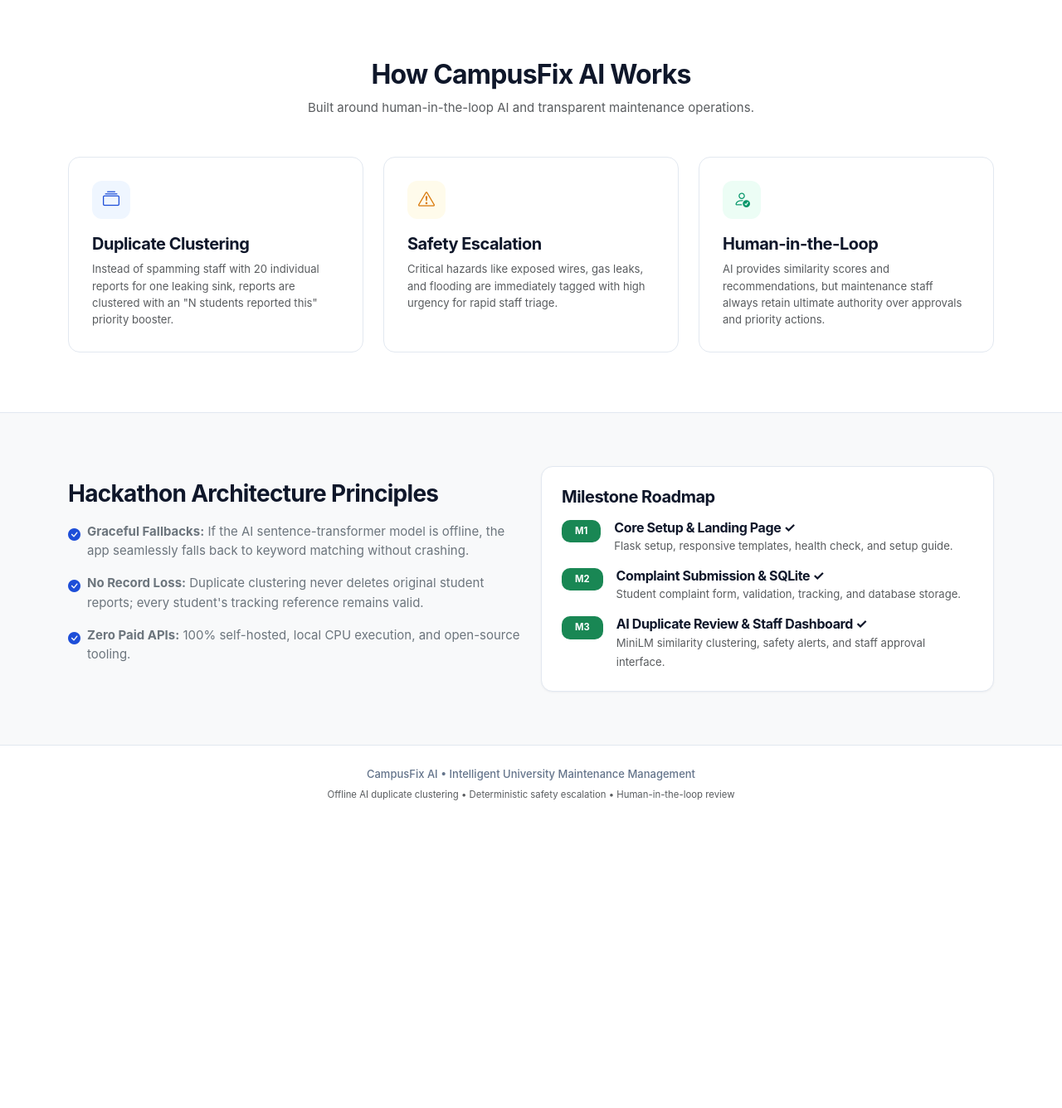
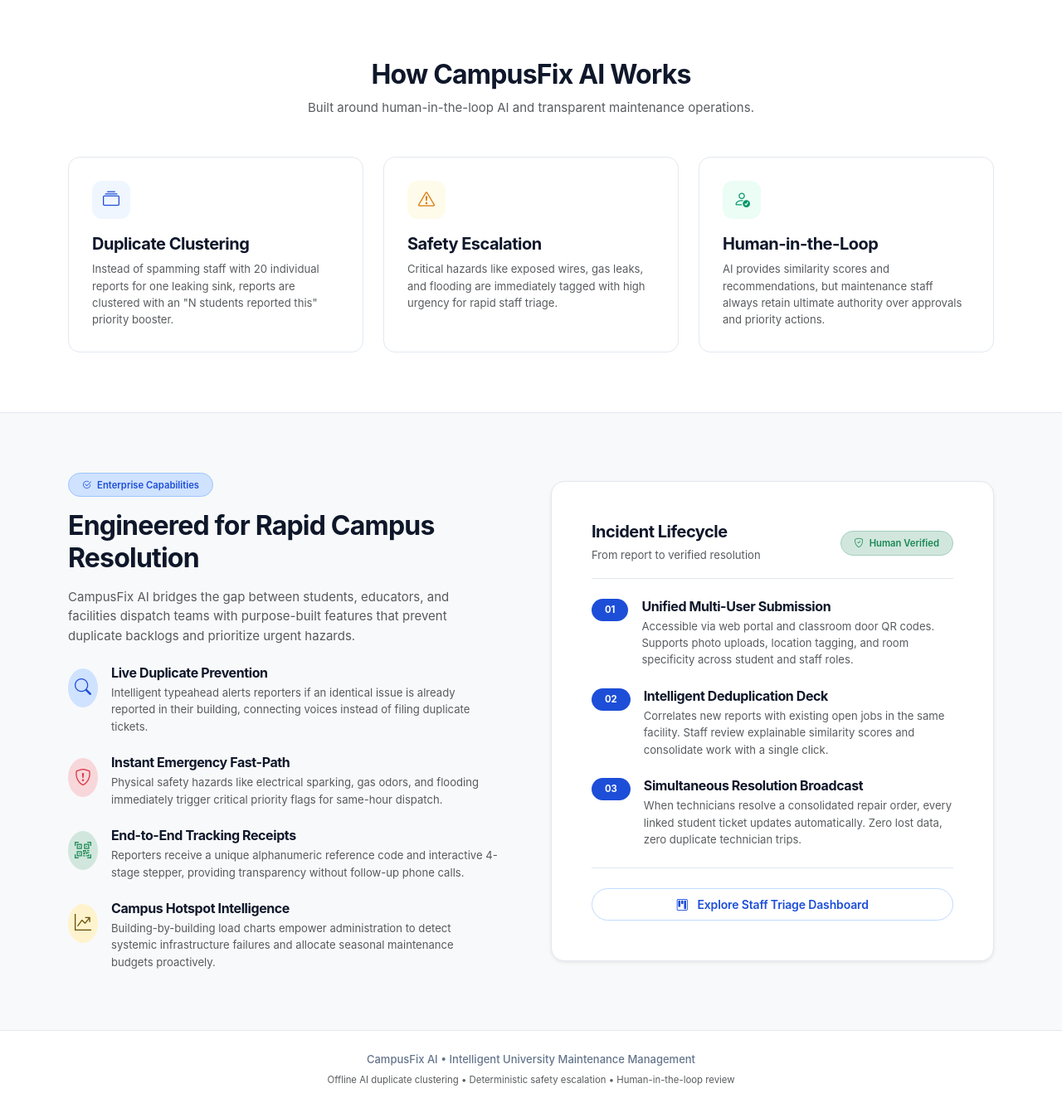
Before and after one commit to safi892/campus_fix, a Flask app: page / in a window 1280 px wide. Shown: the part 678-2014 px from the top of the page at 83% size. Before the commit the page ends 1643 px from the top, so only its background shows below. Run offline with Flask 3, Linux system fonts and the light colour scheme; some libraries are stand-ins or nearby versions.

Commit message:
style: replace technical roadmap with enterprise capabilities and incident lifecycle showcase

```diff
--- a/templates/index.html
+++ b/templates/index.html
@@ -122,52 +122,120 @@
     </div>
 </section>
 
-<!-- About & Architecture Section -->
-<section id="about" class="py-5 bg-light border-top">
-    <div class="container py-3">
-        <div class="row align-items-center g-4">
+<!-- Detailed Features & Operational Lifecycle Section -->
+<section id="capabilities" class="py-5 bg-light border-top">
+    <div class="container py-4">
+        <div class="row align-items-center g-5">
             <div class="col-lg-6">
-                <h3 class="fw-bold mb-3">Hackathon Architecture Principles</h3>
-                <ul class="list-unstyled vstack gap-3 text-secondary">
-                    <li class="d-flex align-items-start">
-                        <i class="bi bi-check-circle-fill text-primary me-2 mt-1"></i>
-                        <span><strong>Graceful Fallbacks:</strong> If the AI sentence-transformer model is offline, the app seamlessly falls back to keyword matching without crashing.</span>
-                    </li>
-                    <li class="d-flex align-items-start">
-                        <i class="bi bi-check-circle-fill text-primary me-2 mt-1"></i>
-                        <span><strong>No Record Loss:</strong> Duplicate clustering never deletes original student reports; every student's tracking reference remains valid.</span>
-                    </li>
-                    <li class="d-flex align-items-start">
-                        <i class="bi bi-check-circle-fill text-primary me-2 mt-1"></i>
-                        <span><strong>Zero Paid APIs:</strong> 100% self-hosted, local CPU execution, and open-source tooling.</span>
-                    </li>
-                </ul>
-            </div>
-            <div class="col-lg-6">
-                <div class="p-4 bg-white rounded-3 border architecture-card">
-                    <h5 class="fw-bold mb-2">Milestone Roadmap</h5>
-                    <div class="timeline mt-3">
-                        <div class="d-flex mb-3">
-                            <span class="badge bg-success me-3 py-2 px-3 align-self-start">M1</span>
+                <div class="pe-lg-3">
+                    <span class="badge bg-primary-subtle text-primary border border-primary-subtle px-3 py-2 rounded-pill fw-semibold mb-3">
+                        <i class="bi bi-check2-circle me-1"></i> Enterprise Capabilities
+                    </span>
+                    <h2 class="fw-bold mb-3">Engineered for Rapid Campus Resolution</h2>
+                    <p class="text-muted mb-4">
+                        CampusFix AI bridges the gap between students, educators, and facilities dispatch teams with purpose-built features that prevent duplicate backlogs and prioritize urgent hazards.
+                    </p>
+
+                    <div class="vstack gap-4">
+                        <div class="d-flex align-items-start gap-3">
+                            <div class="p-2 bg-primary-subtle text-primary rounded-circle mt-1 flex-shrink-0">
+                                <i class="bi bi-search fs-5"></i>
+                            </div>
                             <div>
-                                <h6 class="mb-0 fw-bold">Core Setup &amp; Landing Page ✓</h6>
-                                <small class="text-muted">Flask setup, responsive templates, health check, and setup guide.</small>
+                                <h6 class="fw-bold mb-1">Live Duplicate Prevention</h6>
+                                <p class="text-muted small mb-0">
+                                    Intelligent typeahead alerts reporters if an identical issue is already reported in their building, connecting voices instead of filing duplicate tickets.
+                                </p>
                             </div>
                         </div>
-                        <div class="d-flex mb-3">
-                            <span class="badge bg-success me-3 py-2 px-3 align-self-start">M2</span>
+
+                        <div class="d-flex align-items-start gap-3">
+                            <div class="p-2 bg-danger-subtle text-danger rounded-circle mt-1 flex-shrink-0">
+                                <i class="bi bi-shield-exclamation fs-5"></i>
+                            </div>
                             <div>
-                                <h6 class="mb-0 fw-bold">Complaint Submission &amp; SQLite ✓</h6>
-                                <small class="text-muted">Student complaint form, validation, tracking, and database storage.</small>
+                                <h6 class="fw-bold mb-1">Instant Emergency Fast-Path</h6>
+                                <p class="text-muted small mb-0">
+                                    Physical safety hazards like electrical sparking, gas odors, and flooding immediately trigger critical priority flags for same-hour dispatch.
+                                </p>
                             </div>
                         </div>
-                        <div class="d-flex">
-                            <span class="badge bg-success me-3 py-2 px-3 align-self-start">M3</span>
+
+                        <div class="d-flex align-items-start gap-3">
+                            <div class="p-2 bg-success-subtle text-success rounded-circle mt-1 flex-shrink-0">
+                                <i class="bi bi-qr-code-scan fs-5"></i>
+                            </div>
                             <div>
-                                <h6 class="mb-0 fw-bold">AI Duplicate Review &amp; Staff Dashboard ✓</h6>
-                                <small class="text-muted">MiniLM similarity clustering, safety alerts, and staff approval interface.</small>
+                                <h6 class="fw-bold mb-1">End-to-End Tracking Receipts</h6>
+                                <p class="text-muted small mb-0">
+                                    Reporters receive a unique alphanumeric reference code and interactive 4-stage stepper, providing transparency without follow-up phone calls.
+                                </p>
                             </div>
                         </div>
+
+                        <div class="d-flex align-items-start gap-3">
+                            <div class="p-2 bg-warning-subtle text-warning-emphasis rounded-circle mt-1 flex-shrink-0">
+                                <i class="bi bi-graph-up-arrow fs-5"></i>
+                            </div>
+                            <div>
+                                <h6 class="fw-bold mb-1">Campus Hotspot Intelligence</h6>
+                                <p class="text-muted small mb-0">
+                                    Building-by-building load charts empower administration to detect systemic infrastructure failures and allocate seasonal maintenance budgets proactively.
+                                </p>
+                            </div>
+                        </div>
+                    </div>
+                </div>
+            </div>
+
+            <div class="col-lg-6">
+                <div class="card p-4 p-md-5 rounded-4 border-0 shadow-sm bg-white">
+                    <div class="d-flex justify-content-between align-items-center mb-4 border-bottom pb-3">
+                        <div>
+                            <h5 class="fw-bold mb-1">Incident Lifecycle</h5>
+                            <small class="text-muted">From report to verified resolution</small>
+                        </div>
+                        <span class="badge bg-success-subtle text-success border border-success-subtle px-3 py-2 rounded-pill fw-semibold">
+                            <i class="bi bi-shield-check me-1"></i> Human Verified
+                        </span>
+                    </div>
+
+                    <div class="vstack gap-4">
+                        <div class="d-flex align-items-start gap-3">
+                            <span class="badge bg-primary rounded-pill px-3 py-2 fw-bold">01</span>
+                            <div>
+                                <h6 class="fw-bold mb-1">Unified Multi-User Submission</h6>
+                                <p class="text-muted small mb-0">
+                                    Accessible via web portal and classroom door QR codes. Supports photo uploads, location tagging, and room specificity across student and staff roles.
+                                </p>
+                            </div>
+                        </div>
+
+                        <div class="d-flex align-items-start gap-3">
+                            <span class="badge bg-primary rounded-pill px-3 py-2 fw-bold">02</span>
+                            <div>
+                                <h6 class="fw-bold mb-1">Intelligent Deduplication Deck</h6>
+                                <p class="text-muted small mb-0">
+                                    Correlates new reports with existing open jobs in the same facility. Staff review explainable similarity scores and consolidate work with a single click.
+                                </p>
+                            </div>
+                        </div>
+
+                        <div class="d-flex align-items-start gap-3">
+                            <span class="badge bg-primary rounded-pill px-3 py-2 fw-bold">03</span>
+                            <div>
+                                <h6 class="fw-bold mb-1">Simultaneous Resolution Broadcast</h6>
+                                <p class="text-muted small mb-0">
+                                    When technicians resolve a consolidated repair order, every linked student ticket updates automatically. Zero lost data, zero duplicate technician trips.
+                                </p>
+                            </div>
+                        </div>
+                    </div>
+
+                    <div class="border-top pt-4 mt-4 text-center">
+                        <a href="{{ url_for('staff.staff_dashboard') }}" class="btn btn-outline-primary rounded-pill w-100 py-2 fw-semibold">
+                            <i class="bi bi-kanban me-2"></i> Explore Staff Triage Dashboard
+                        </a>
                     </div>
                 </div>
             </div>
```
